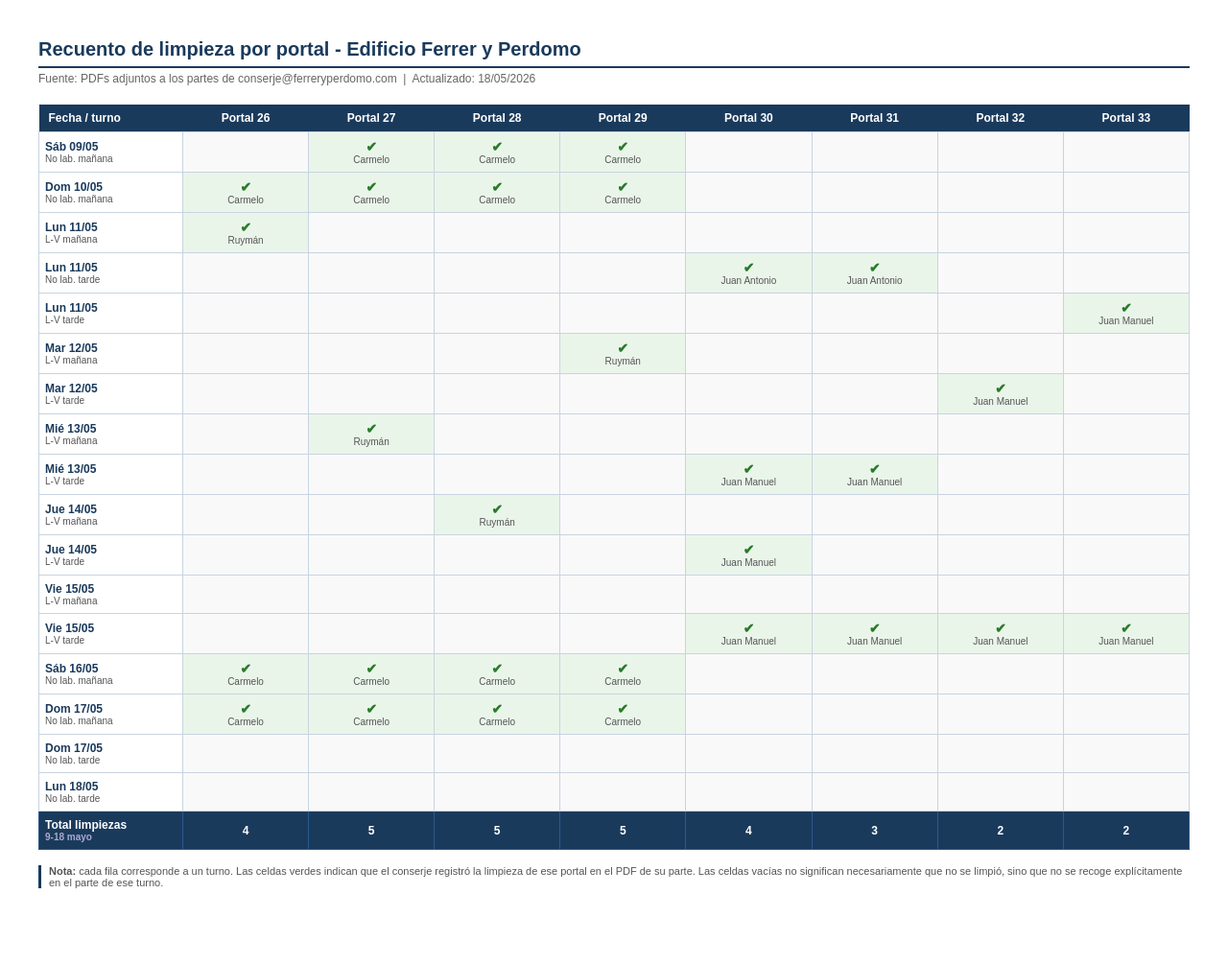
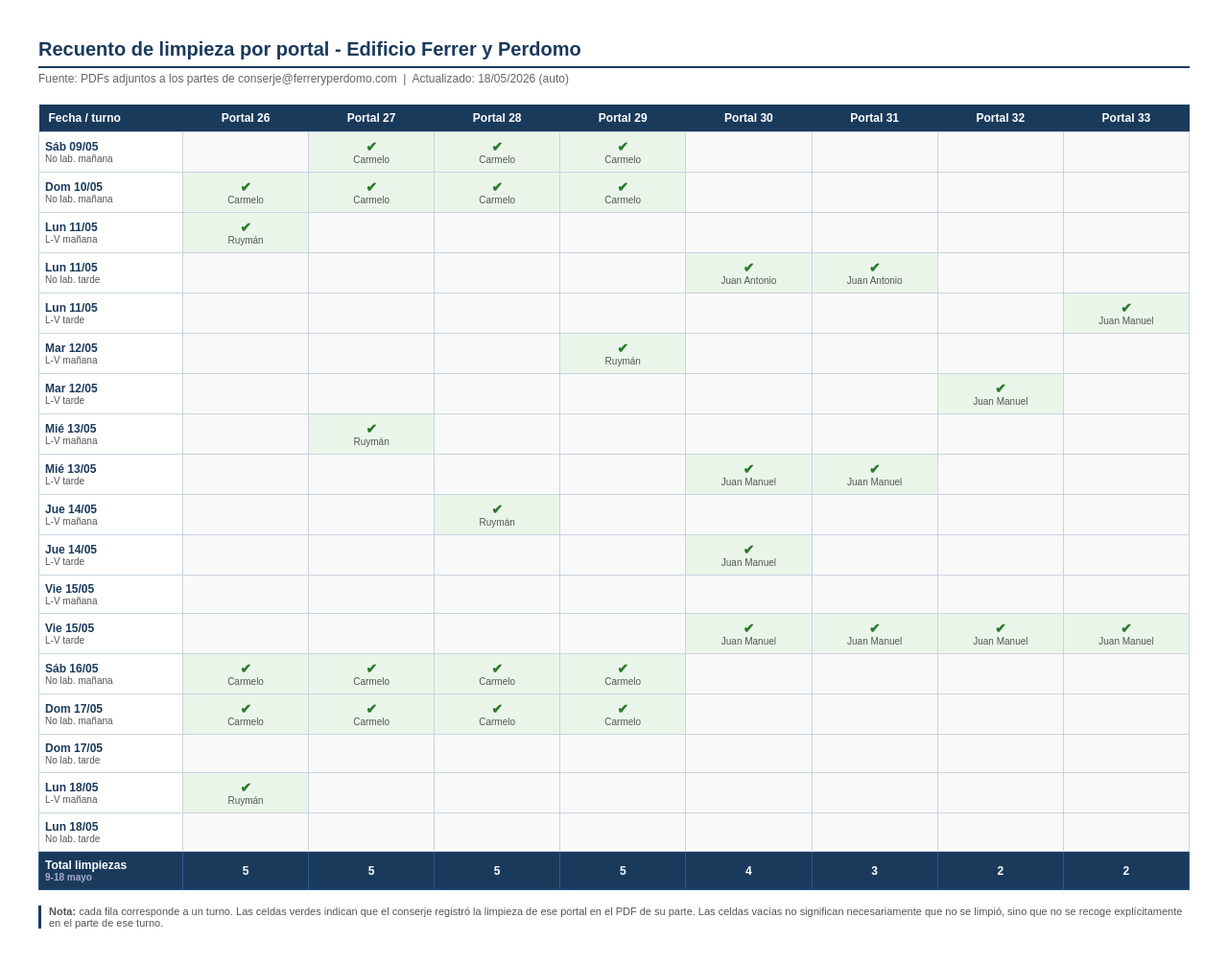
Before and after one commit to rgrpublicidad/ferrer-portales, a website: page index.html in a window 1280 px wide. Shown: the whole page at 96% size. Before the commit the page ends 966 px from the top, so only its background shows below. Drawn offline with Linux system fonts and the light colour scheme.

Commit message:
Restaurar datos correctos 9-18 mayo

```diff
--- a/index.html
+++ b/index.html
@@ -2,7 +2,6 @@
 <html lang="es">
 <head>
 <meta charset="UTF-8">
-<meta name="viewport" content="width=device-width, initial-scale=1.0">
 <title>Limpieza de portales - Ferrer y Perdomo</title>
 <style>
   body { font-family: Arial, sans-serif; font-size: 13px; margin: 40px; color: #222; }
@@ -26,7 +25,7 @@
 <body>
 
 <h1>Recuento de limpieza por portal - Edificio Ferrer y Perdomo</h1>
-<p class="subtitulo">Fuente: PDFs adjuntos a los partes de conserje@ferreryperdomo.com &nbsp;|&nbsp; Actualizado: 18/05/2026</p>
+<p class="subtitulo">Fuente: PDFs adjuntos a los partes de conserje@ferreryperdomo.com &nbsp;|&nbsp; Actualizado: 18/05/2026 (auto)</p>
 
 <table>
   <thead>
@@ -230,6 +229,18 @@
     </tr>
 
     <tr>
+      <td class="col-fecha"><span class="semana-label">Lun 18/05</span><br><small>L-V mañana</small></td>
+      <td class="limpio"><span class="ok">✔</span><small>Ruymán</small></td>
+      <td class="vacio"></td>
+      <td class="vacio"></td>
+      <td class="vacio"></td>
+      <td class="vacio"></td>
+      <td class="vacio"></td>
+      <td class="vacio"></td>
+      <td class="vacio"></td>
+    </tr>
+
+    <tr>
       <td class="col-fecha"><span class="semana-label">Lun 18/05</span><br><small>No lab. tarde</small></td>
       <td class="vacio"></td>
       <td class="vacio"></td>
@@ -243,7 +254,7 @@
 
     <tr class="totales">
       <td class="col-fecha" style="color:#fff">Total limpiezas<br><small style="color:#aac">9-18 mayo</small></td>
-      <td>4</td>
+      <td>5</td>
       <td>5</td>
       <td>5</td>
       <td>5</td>
```
